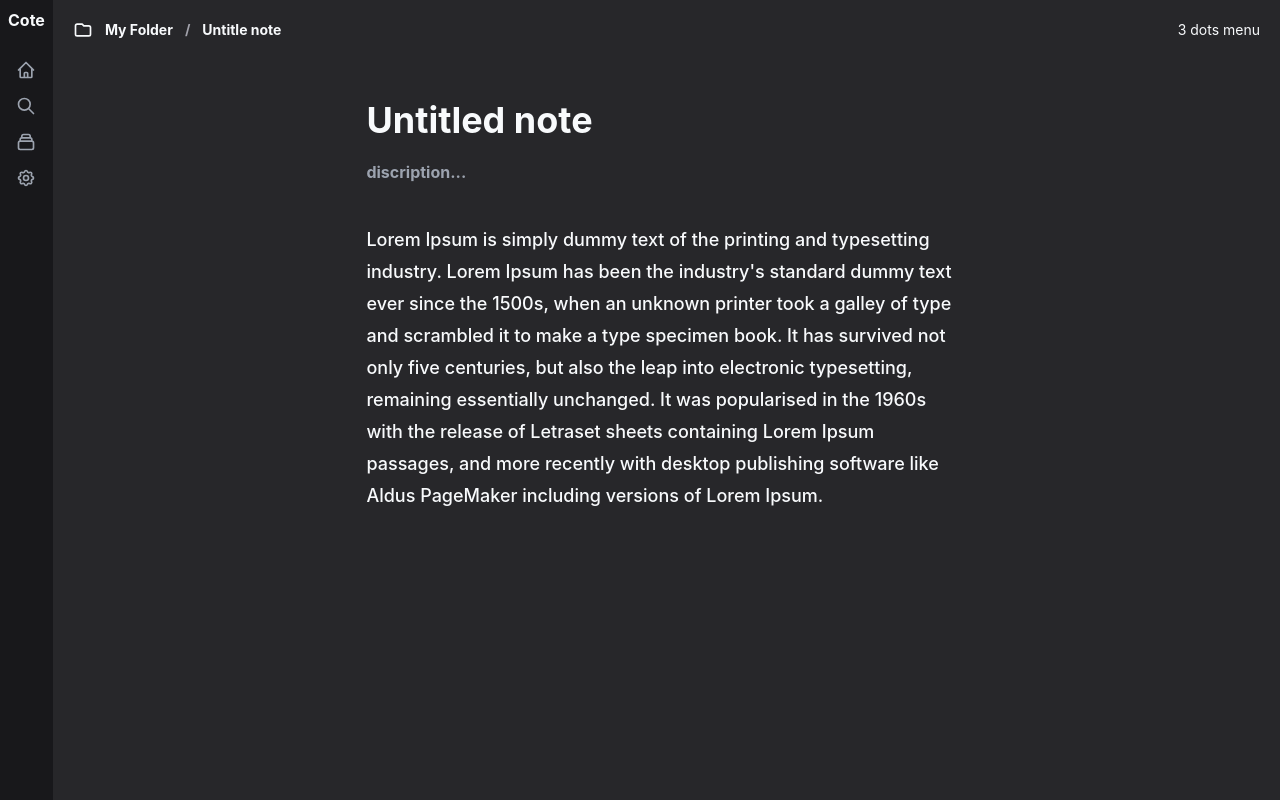
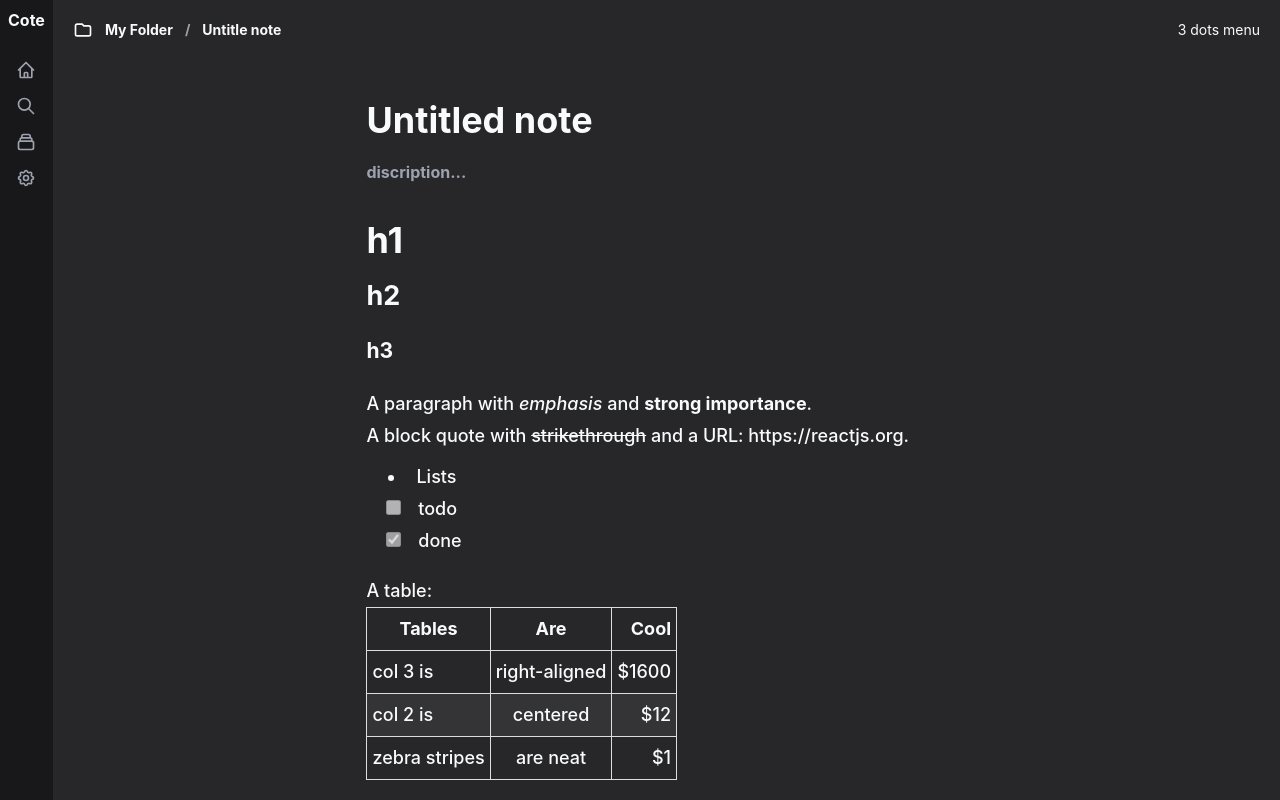
Before and after one commit to 61130061/cote-app, a React (Vite) app: page /note in a window 1280 px wide. Built offline with nearby package versions, Linux system fonts and the light colour scheme.

Commit message:
update coverted markdown style

```diff
--- a/src/index.css
+++ b/src/index.css
@@ -19,3 +19,91 @@ code {
    font-family: source-code-pro, Menlo, Monaco, Consolas, 'Courier New',
    monospace;
 }
+
+article > h1, h2, h3, ul {
+   display: block;
+   margin-left: 0;
+   margin-right: 0;
+}
+
+article > h1, h2, h3 {
+   font-weight: bold;
+}
+
+article > h1 {
+   font-size: 2em;
+   margin-top: 0.67em;
+   margin-bottom: 0.67em;
+}
+
+article > h2 {
+   display: block;
+   font-size: 1.5em;
+   margin-top: 0.83em;
+   margin-bottom: 0.83em;
+}
+
+article > h3 {
+   display: block;
+   font-size: 1.17em;
+   margin-top: 1em;
+   margin-bottom: 1em;
+}
+
+article > ul {
+   list-style-type: disc;
+   margin-top: 0.5em;
+   margin-bottom: 1em;
+   padding-left: 40px;
+}
+
+article > ul > li {
+   display: list-item;
+   padding-left: 10px;
+}
+
+article > ul > li:has(input) {
+   list-style-type: none;
+}
+
+article > ul > li > input {
+   margin-left: -30px;
+   margin-right: 12px;
+   width: 15px;
+   height: 15px;
+}
+
+article > table {
+   display: table;
+   border-collapse: collapse;
+   border-spacing: 2px;
+   border-color: gray;
+}
+
+article > table > thead {
+   display: table-header-group;
+   vertical-align: middle;
+   border-color: inherit;
+}
+
+article > table > thead > tr {
+   display: table-row;
+   vertical-align: inherit;
+   border-color: inherit;
+}
+
+article > table > tbody > tr:nth-child(even) {
+   background-color: #f2f2f210;
+}
+
+article > table > * > tr > th {
+   display: table-cell;
+   vertical-align: inherit;
+   font-weight: bold;
+   text-align: center;
+}
+
+article > table > * > tr > th, td {
+   border: 1px solid #ddd;
+   padding: 5px;
+}
--- a/src/pages/Note.jsx
+++ b/src/pages/Note.jsx
@@ -1,5 +1,28 @@
 import ReactMarkdown from 'react-markdown'
 import remarkGfm from 'remark-gfm'
+
+const markdown = `
+# h1
+## h2
+### h3
+
+A paragraph with *emphasis* and **strong importance**.
+
+> A block quote with ~strikethrough~ and a URL: https://reactjs.org.
+
+* Lists
+* [ ] todo
+* [x] done
+
+A table:
+
+| Tables        | Are           | Cool  |
+| ------------- |:-------------:| -----:|
+| col 3 is      | right-aligned | $1600 |
+| col 2 is      | centered      |   $12 |
+| zebra stripes | are neat      |    $1 |
+
+`
 
 export default function Note () {
    return (
@@ -28,9 +51,9 @@ export default function Note () {
                <div className="text-gray-400 font-bold">discription...</div>
             </div>
 
-            <div className="my-10 text-lg font-medium leading-8">
-               Lorem Ipsum is simply dummy text of the printing and typesetting industry. Lorem Ipsum has been the industry's standard dummy text ever since the 1500s, when an unknown printer took a galley of type and scrambled it to make a type specimen book. It has survived not only five centuries, but also the leap into electronic typesetting, remaining essentially unchanged. It was popularised in the 1960s with the release of Letraset sheets containing Lorem Ipsum passages, and more recently with desktop publishing software like Aldus PageMaker including versions of Lorem Ipsum.
-            </div>
+            <article className="my-10 text-lg font-medium leading-8">
+               <ReactMarkdown children={markdown} remarkPlugins={[remarkGfm]} />
+            </article>
 
          </div>
 
```
